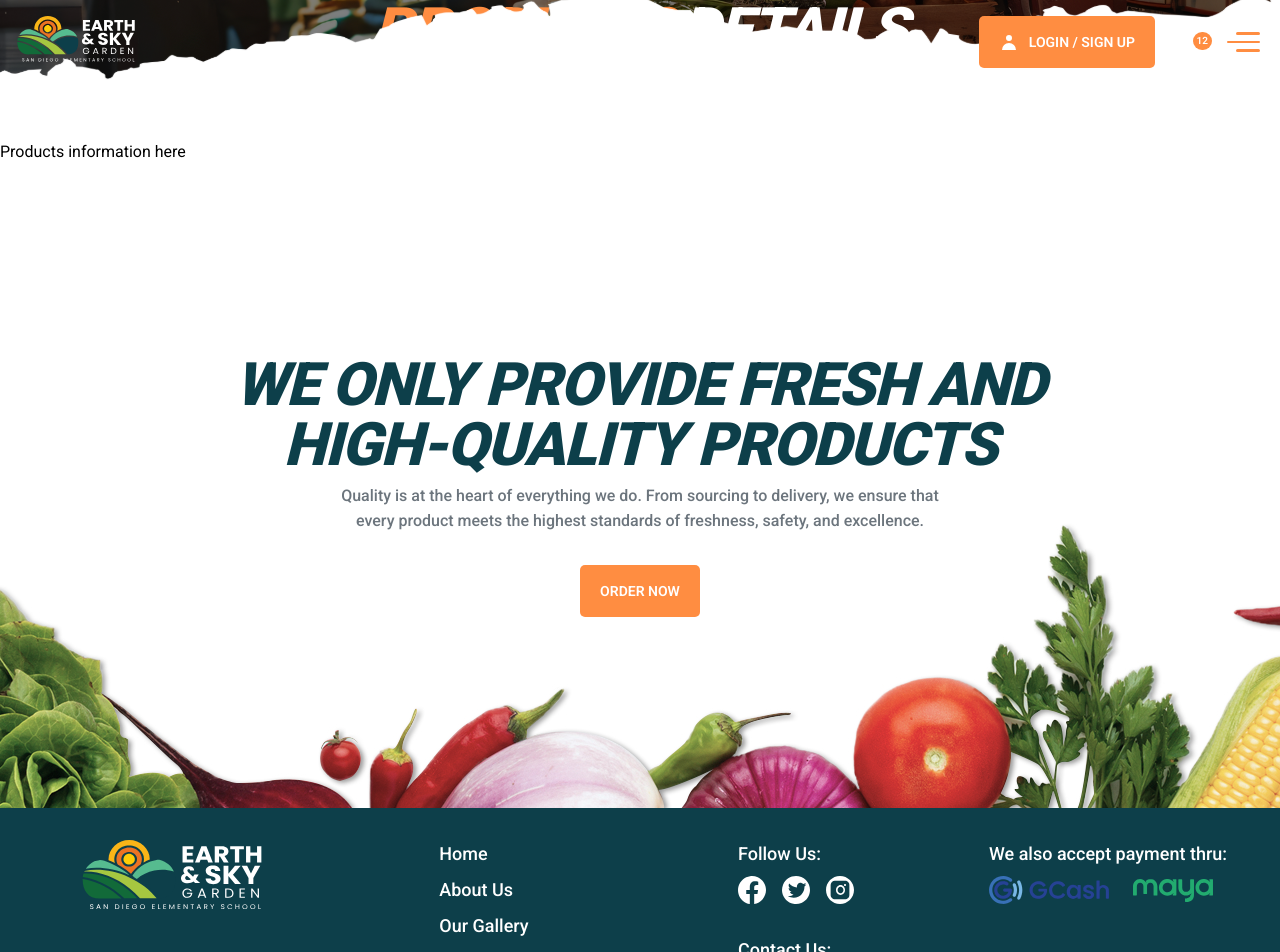
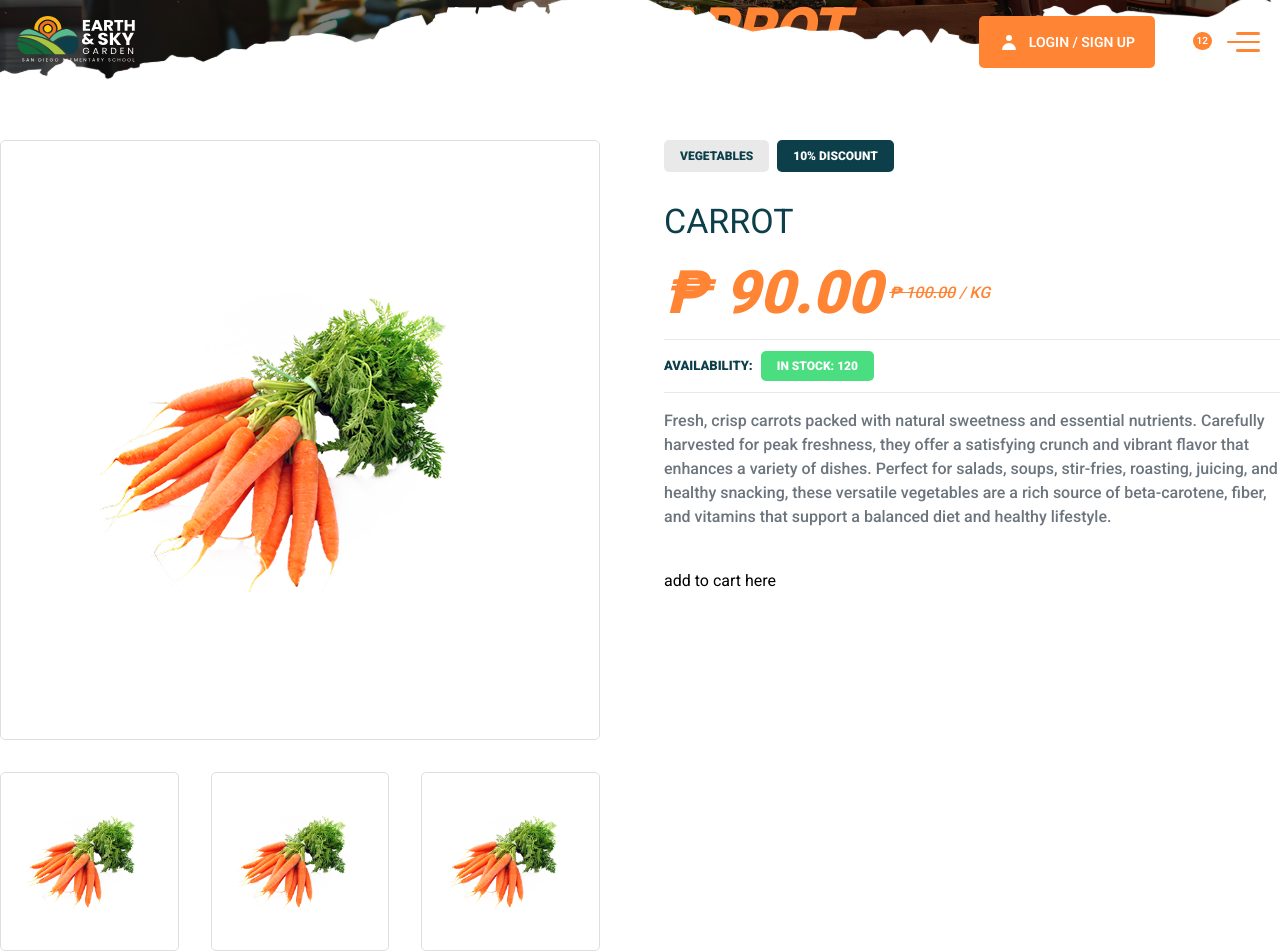
Before and after one commit to warrenequinan/earthandskygarden, a Next.js app: page /products/testproduct in a window 1280 px wide. Shown: the top 952 px of the page. Built offline with nearby package versions, Linux system fonts and the light colour scheme.

Commit message:
Add products gallery and product information

```diff
--- /dev/null
+++ b/app/_components/ui/Badge.tsx
@@ -0,0 +1,21 @@
+import clsx from "clsx";
+
+type BadgePropType = {
+  children: React.ReactNode;
+  className?: string;
+};
+
+const Badge = ({ children, className }: BadgePropType) => {
+  return (
+    <span
+      className={clsx(
+        "rounded-[5px] px-4 py-2 text-xs font-bold uppercase",
+        className,
+      )}
+    >
+      {children}
+    </span>
+  );
+};
+
+export default Badge;
--- /dev/null
+++ b/app/_components/ui/ProductInfo.tsx
@@ -0,0 +1,66 @@
+import Badge from "@/app/_components/ui/Badge";
+import type { Products } from "@/app/_types/product.types";
+import clsx from "clsx";
+
+type ProductInfoPropType = {
+  product: Products;
+};
+
+const ProductInfo = ({ product }: ProductInfoPropType) => {
+  const discount = product.discount
+    ? product.price * (product.discount / 100)
+    : 0;
+  const finalPrice = product.price - discount;
+
+  return (
+    <>
+      <div className="flex gap-2">
+        <Badge className="bg-muted-500 text-primary">{product.category}</Badge>
+        {product.discount && (
+          <Badge className="bg-primary text-white">
+            {product.discount}% discount
+          </Badge>
+        )}
+      </div>
+
+      <h5 className="mt-4 md:mt-6 md:mb-4 text-[24px] md:text-[34px] font-normal uppercase text-primary">
+        {product.name}
+      </h5>
+      <div className="flex items-center gap-2 uppercase text-accent-700">
+        <p className="text-[36px] md:text-6xl font-bold italic">₱ {finalPrice.toFixed(2)}</p>
+        <div className="flex items-center gap-1 text-base font-medium italic">
+          <span className="line-through">
+            {discount > 0 && `₱ ${product.price.toFixed(2)}`}
+          </span>
+          <span>/ {product.unit.type}</span>
+        </div>
+      </div>
+      <div className="my-4 border-y border-muted-500 py-4 uppercase">
+        <p className="text-[13px] font-bold text-primary">
+          Availability:
+          <Badge
+            className={clsx(
+              "ml-2",
+              product.stock !== 0 ? "bg-green-400 text-white" : "bg-yellow-300",
+            )}
+          >
+            {product.stock !== 0
+              ? `In Stock: ${product.stock}`
+              : "Out of stock"}
+          </Badge>
+        </p>
+      </div>
+      <p className="pb-10 text-base font-medium text-muted-700">
+        Fresh, crisp carrots packed with natural sweetness and essential
+        nutrients. Carefully harvested for peak freshness, they offer a
+        satisfying crunch and vibrant flavor that enhances a variety of dishes.
+        Perfect for salads, soups, stir-fries, roasting, juicing, and healthy
+        snacking, these versatile vegetables are a rich source of beta-carotene,
+        fiber, and vitamins that support a balanced diet and healthy lifestyle.
+      </p>
+      <div>add to cart here</div>
+    </>
+  );
+};
+
+export default ProductInfo;
--- a/app/_components/ui/ProductSlider.tsx
+++ b/app/_components/ui/ProductSlider.tsx
@@ -3,12 +3,12 @@ import { useState } from "react";
 import type { Swiper as SwiperType } from "swiper";
 import { Swiper, SwiperSlide } from "swiper/react";
 import { Autoplay } from "swiper/modules";
-import type { Product } from "@/app/_types/product.types";
+import type { PopularProductData } from "@/app/_types/product.types";
 import ProductItem from "./ProductItem";
 import SliderButton from "./SliderButton";
 
 type ProductSliderProps = {
-  products: Product[];
+  products: PopularProductData[];
 };
 
 const ProductSlider = ({ products }: ProductSliderProps) => {
--- /dev/null
+++ b/app/_components/ui/ProductThumbSlider.tsx
@@ -0,0 +1,74 @@
+"use client";
+
+import { useState } from "react";
+import { Swiper, SwiperSlide } from "swiper/react";
+import { FreeMode, Thumbs } from "swiper/modules";
+import { Swiper as SwiperType } from "swiper";
+import Image from "next/image";
+import { ProductImages } from "@/app/_types/product.types";
+
+type ProductThumbSlider = {
+  images: ProductImages[];
+};
+
+const ProductThumbSlider = ({ images }: ProductThumbSlider) => {
+  const [thumbsSwiper, setThumbsSwiper] = useState<SwiperType | null>(null);
+
+  return (
+    <>
+      <Swiper
+        spaceBetween={32}
+        navigation={true}
+        thumbs={{ swiper: thumbsSwiper }}
+        modules={[FreeMode, Thumbs]}
+        loop={true}
+      >
+        {images.map((image) => (
+          <SwiperSlide key={image.url}>
+            <div className="flex aspect-square w-full items-center justify-center rounded-[5px] border border-muted-400">
+              <Image
+                src={image.url}
+                alt={image.alt}
+                className="h-auto max-w-[250px] sm:max-w-[400px]"
+                width={400}
+                height={304}
+              />
+            </div>
+          </SwiperSlide>
+        ))}
+      </Swiper>
+      <Swiper
+        onSwiper={setThumbsSwiper}
+        spaceBetween={16}
+        slidesPerView={3}
+        modules={[FreeMode, Thumbs]}
+        className="mt-4 lg:mt-8"
+        freeMode={true}
+        watchSlidesProgress={true}
+        breakpoints={{
+          1024: {
+            spaceBetween: 32,
+          },
+        }}
+      >
+        {images.map((image) => (
+          <SwiperSlide key={image.url}>
+            <div className="aspect-square w-full cursor-pointer overflow-hidden rounded-[5px] border border-muted-400">
+              <div className="flex h-full w-full items-center justify-center p-4 transition-transform duration-300 hover:scale-105">
+                <Image
+                  src={image.url}
+                  alt={image.alt}
+                  width={126}
+                  height={96}
+                  className="h-auto max-w-[75px] sm:max-w-[126px]"
+                />
+              </div>
+            </div>
+          </SwiperSlide>
+        ))}
+      </Swiper>
+    </>
+  );
+};
+
+export default ProductThumbSlider;
--- a/app/_types/product.types.ts
+++ b/app/_types/product.types.ts
@@ -1,4 +1,4 @@
-export type Product = {
+export type PopularProductData = {
   id: number;
   name: string;
   category: string;
@@ -6,3 +6,25 @@ export type Product = {
   discount: number;
   image: string;
 };
+
+export type ProductImages = {
+  url: string;
+  alt: string;
+};
+
+export type Products = {
+  id: number;
+  name: string;
+  category: string;
+  discount: number;
+  slug: string;
+  description: string;
+  price: number;
+  unit: {
+    value: number;
+    type: string;
+  };
+  stock: number;
+  sku: string;
+  images: ProductImages[];
+};
--- a/app/layout.tsx
+++ b/app/layout.tsx
@@ -3,6 +3,9 @@ import { Roboto } from "next/font/google";
 import "swiper/css";
 import "@/app/_styles/globals.css";
 import "swiper/css/effect-fade";
+import "swiper/css/free-mode";
+import "swiper/css/navigation";
+import "swiper/css/thumbs";
 import Header from "@/app/_components/sections/Header";
 import Footer from "@/app/_components/sections/Footer";
 
--- a/app/products/[productId]/page.tsx
+++ b/app/products/[productId]/page.tsx
@@ -1,4 +1,6 @@
 import HeroSection from "@/app/_components/ui/HeroSection";
+import ProductInfo from "@/app/_components/ui/ProductInfo";
+import ProductThumbSlider from "@/app/_components/ui/ProductThumbSlider";
 import SectionContainer from "@/app/_components/ui/SectionContainer";
 import { Metadata } from "next";
 
@@ -8,11 +10,42 @@ export const metadata: Metadata = {
     "Discover the finest harvest from our farm, featuring fresh vegetables, carefully cultivated mushrooms, and responsibly produced livestock products. Our commitment to quality and sustainable farming ensures that every item delivers freshness, flavor, and value you can trust.",
 };
 
-const Products = () => {
+const productTemp = {
+  id: 1,
+  name: "carrot",
+  slug: "carrot",
+  discount: 10,
+  category: "vegetables",
+  description:
+    "Fresh, crisp carrots packed with natural sweetness and essential nutrients. Carefully harvested for peak freshness, they offer a satisfying crunch and vibrant flavor that enhances a variety of dishes. Perfect for salads, soups, stir-fries, roasting, juicing, and healthy snacking, these versatile vegetables are a rich source of beta-carotene, fiber, and vitamins that support a balanced diet and healthy lifestyle.",
+  price: 100,
+  unit: {
+    value: 1,
+    type: "kg",
+  },
+  stock: 120,
+  sku: "carrot-1kg",
+  images: [
+    {
+      url: "/products-gallery/eas-vegetable-carrot.png",
+      alt: "eas-products-carrot",
+    },
+    {
+      url: "/products-gallery/eas-vegetable-carrot.png",
+      alt: "eas-products-carrot",
+    },
+    {
+      url: "/products-gallery/eas-vegetable-carrot.png",
+      alt: "eas-products-carrot",
+    },
+  ],
+};
+
+const Page = () => {
   const title = {
-    before: "",
-    highlight: "Products",
-    after: "Details",
+    before: "Fresh",
+    highlight: productTemp.name,
+    after: "",
   };
   const background = {
     url: "/eas-products-details-hero-image.jpg",
@@ -27,9 +60,18 @@ const Products = () => {
         breadcrumb={breadcrumb}
         background={background}
       />
-      <SectionContainer>Products information here</SectionContainer>
+      <SectionContainer className="px-6 xl:px-0">
+        <div className="flex flex-col lg:flex-row gap-10 lg:gap-16">
+          <div className="w-full min-w-0 lg:max-w-[600px] flex-1">
+            <ProductThumbSlider images={productTemp.images} />
+          </div>
+          <div className="flex-1">
+            <ProductInfo product={productTemp} />
+          </div>
+        </div>
+      </SectionContainer>
     </>
   );
 };
 
-export default Products;
+export default Page;
--- a/tailwind.config.js
+++ b/tailwind.config.js
@@ -65,8 +65,8 @@ module.exports = {
         },
         accent: {
           600: "#FFC180",
-          700: "#FF8D41",
-          800: "#FF802D",
+          700: "#FF8433",
+          800: "#F47827",
         },
         darker: "#6D6962",
       },
```
Also changed, not shown: app/_components/ui/ProductsCatalog.tsx (indentation only), public/products-gallery/eas-vegetable-carrot.png (added).
